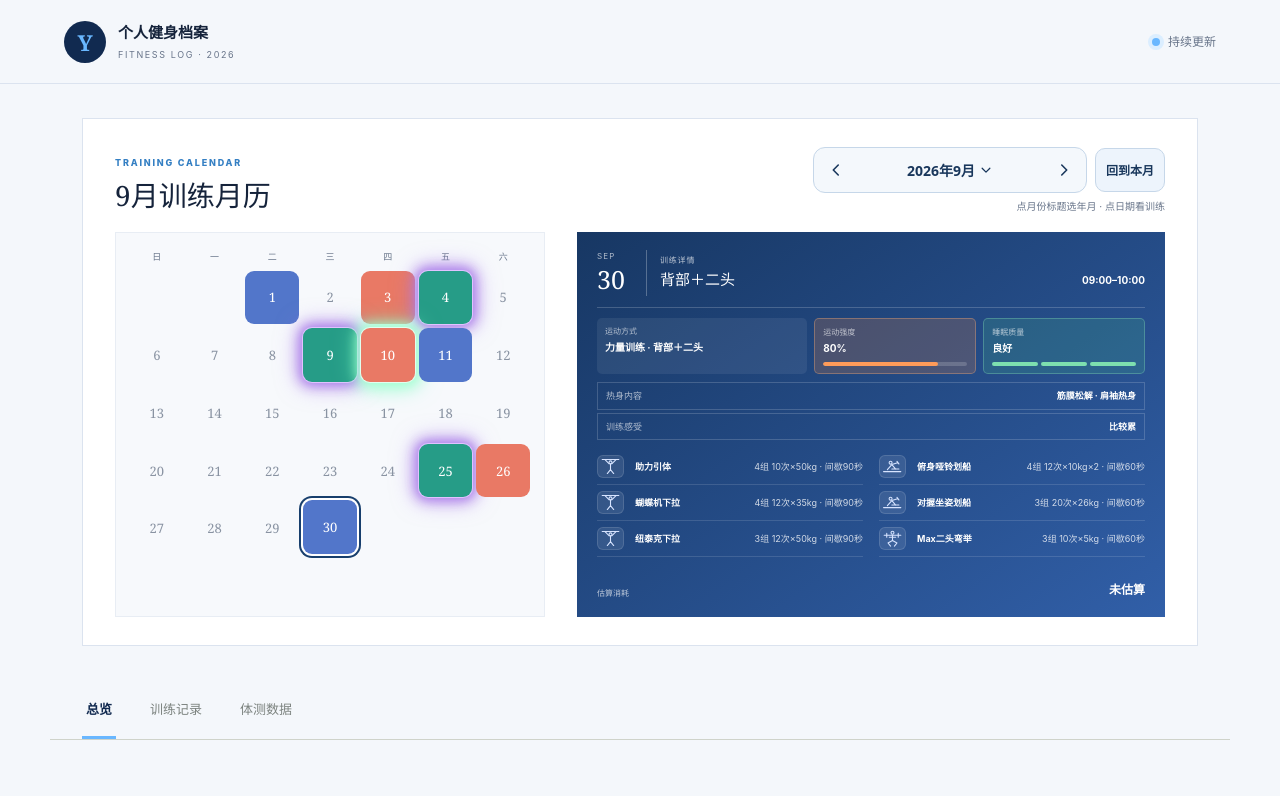
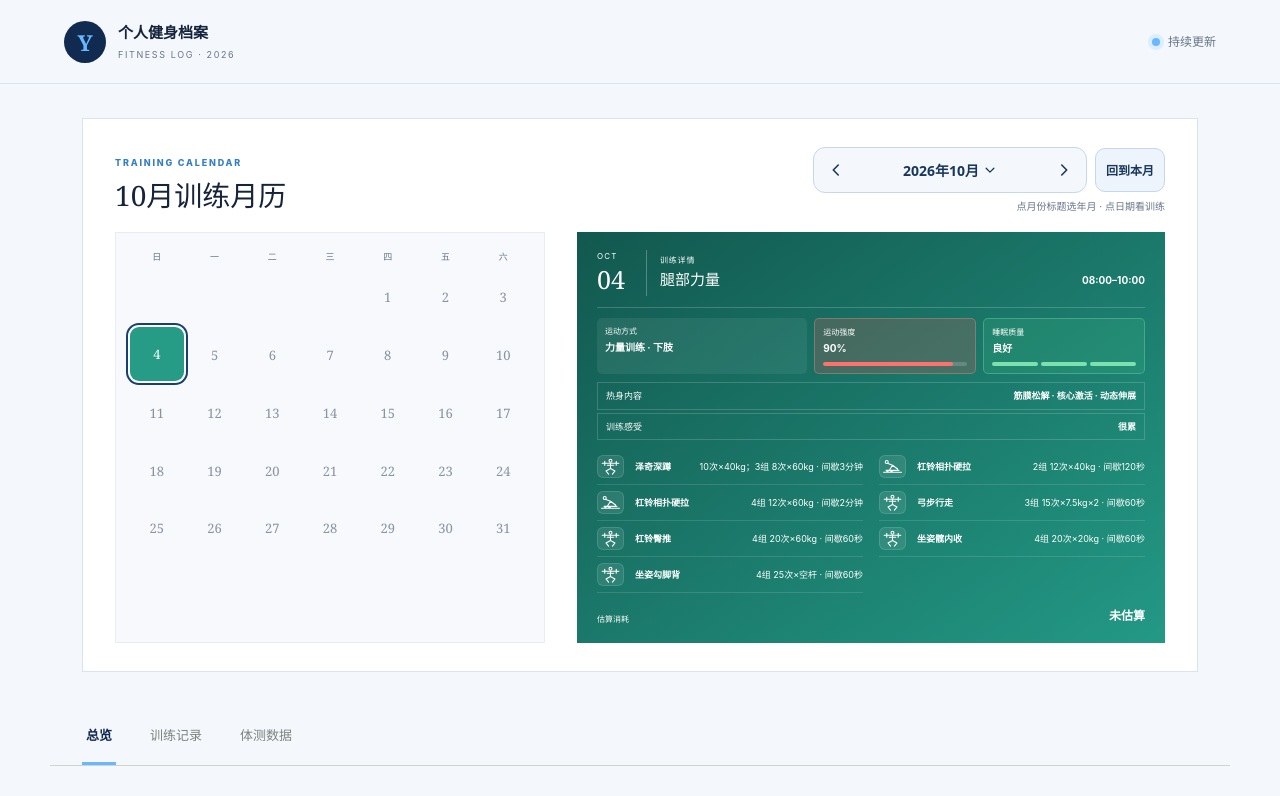
Before and after one commit to Eason199907/fitness-progress, a Next.js app: page / in a window 1280 px wide. Shown: the top 796 px of the page. Built offline with nearby package versions, Linux system fonts and the light colour scheme.

Commit message:
Record October 4 leg workout (08:00–10:00)

```diff
--- a/app/page.tsx
+++ b/app/page.tsx
@@ -499,6 +499,33 @@ const sessions = [
       { name: "对握坐姿划船", sets: "3组 20次×26kg · 间歇60秒" },
       { name: "纽泰克下拉", sets: "3组 12次×50kg · 间歇90秒" },
       { name: "Max二头弯举", sets: "3组 10次×5kg · 间歇60秒" },
+    ],
+    cardio: null,
+    strengthCalories: null,
+    cardioCalories: null,
+  },
+  {
+    date: "10.04",
+    part: "腿",
+    groups: "腿部力量",
+    intensity: 90,
+    note: "下肢力量训练 · 很累",
+    feeling: "很累",
+    tone: "lime",
+    time: "08:00–10:00",
+    cardioTime: null,
+    mode: "力量训练 · 下肢",
+    sleep: "良好",
+    warmup: "筋膜松解 · 核心激活 · 动态伸展",
+    calories: null,
+    actions: [
+      { name: "泽奇深蹲", sets: "10次×40kg；3组 8次×60kg · 间歇3分钟" },
+      { name: "杠铃相扑硬拉", sets: "2组 12次×40kg · 间歇120秒" },
+      { name: "杠铃相扑硬拉", sets: "4组 12次×60kg · 间歇2分钟" },
+      { name: "弓步行走", sets: "3组 15次×7.5kg×2 · 间歇60秒" },
+      { name: "杠铃臀推", sets: "4组 20次×60kg · 间歇60秒" },
+      { name: "坐姿髋内收", sets: "4组 20次×20kg · 间歇60秒" },
+      { name: "坐姿勾脚背", sets: "4组 25次×空杆 · 间歇60秒" },
     ],
     cardio: null,
     strengthCalories: null,
```
